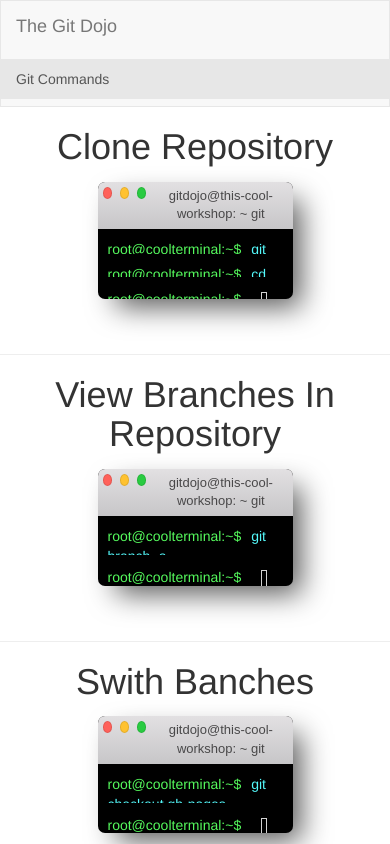
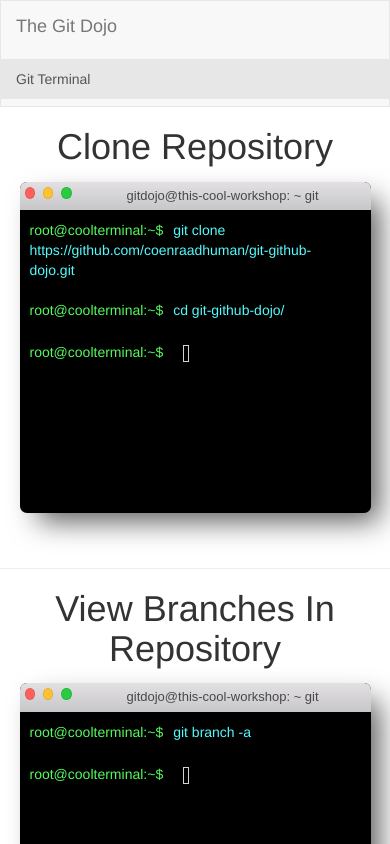
Before and after one commit to ricuswar/git-github-dojo, an Angular app: page / in a window 390 px wide. Shown: the top 844 px of the page. Built offline with nearby package versions, Linux system fonts and the light colour scheme.

Commit message:
Fixed responsiveness and scroll.

```diff
--- a/src/app/app.component.html
+++ b/src/app/app.component.html
@@ -60,15 +60,11 @@
 <h1 class="text-center">Add Changes From Local Branch Copy to Repository</h1>
 <app-terminal [myContent]="[
 'git checkout master',
-'git pull',
-'ls',
-'echo #  Git is amazing! >> README.md',
+'echo your_cool_message >> README.md',
 'cat README.md ',
 'git add .',
 'git commit -m Git is awesome!',
-'git push origin',
-'[enter username]',
-'[enter password]'
+'git push origin'
 ]">
 </app-terminal>
 <br><hr>
--- a/src/app/header/header.component.html
+++ b/src/app/header/header.component.html
@@ -10,10 +10,10 @@
 <nav class="navbar navbar-default">
     <div class="container-fluid">
         <div class="navbar-header">
-            <a class="navbar-brand" href="#">The Git Dojo</a>
+            <a class="navbar-brand" href="https://github.com/coenraadhuman/git-github-dojo">The Git Dojo</a>
         </div>
         <ul class="nav navbar-nav">
-            <li class="active"><a href="#">Git Commands</a></li>
+            <li class="active"><a>Git Terminal</a></li>
         </ul>
     </div>
 </nav>
--- a/src/app/terminal/terminal.component.scss
+++ b/src/app/terminal/terminal.component.scss
@@ -8,8 +8,8 @@
 }
 
 .term {
-  width: 50vw;
-  height: 30vw;
+  width: 60vw;
+  height: 20vw;
   border-radius: 7px;
   background: #000;
   display: flex;
@@ -21,6 +21,15 @@
   margin-bottom: 15px;
   box-shadow: 13px 13px 29px -5px rgba(0,0,0,0.65);
   transition: 0.3s;
+
+  @media only screen and (max-width: 1000px) {
+    height: 35vw;
+  }
+
+  @media only screen and (max-width: 415px) {
+    height: 85vw;
+    width: 90vw;
+  }
 
   &-header {
     display: flex;
@@ -74,7 +83,7 @@
   }
 
   &-content {
-    overflow-y: scroll;
+    overflow-y: hidden;
     padding: 10px;
     font-size: 14px;
     color: lightgray;
--- a/src/index.html
+++ b/src/index.html
@@ -2,7 +2,7 @@
 <html lang="en">
 <head>
   <meta charset="utf-8">
-  <title>GhPagesAngularDemo</title>
+  <title>Git and Github Dojo</title>
   <base href="/">
 
   <meta name="viewport" content="width=device-width, initial-scale=1">
```
